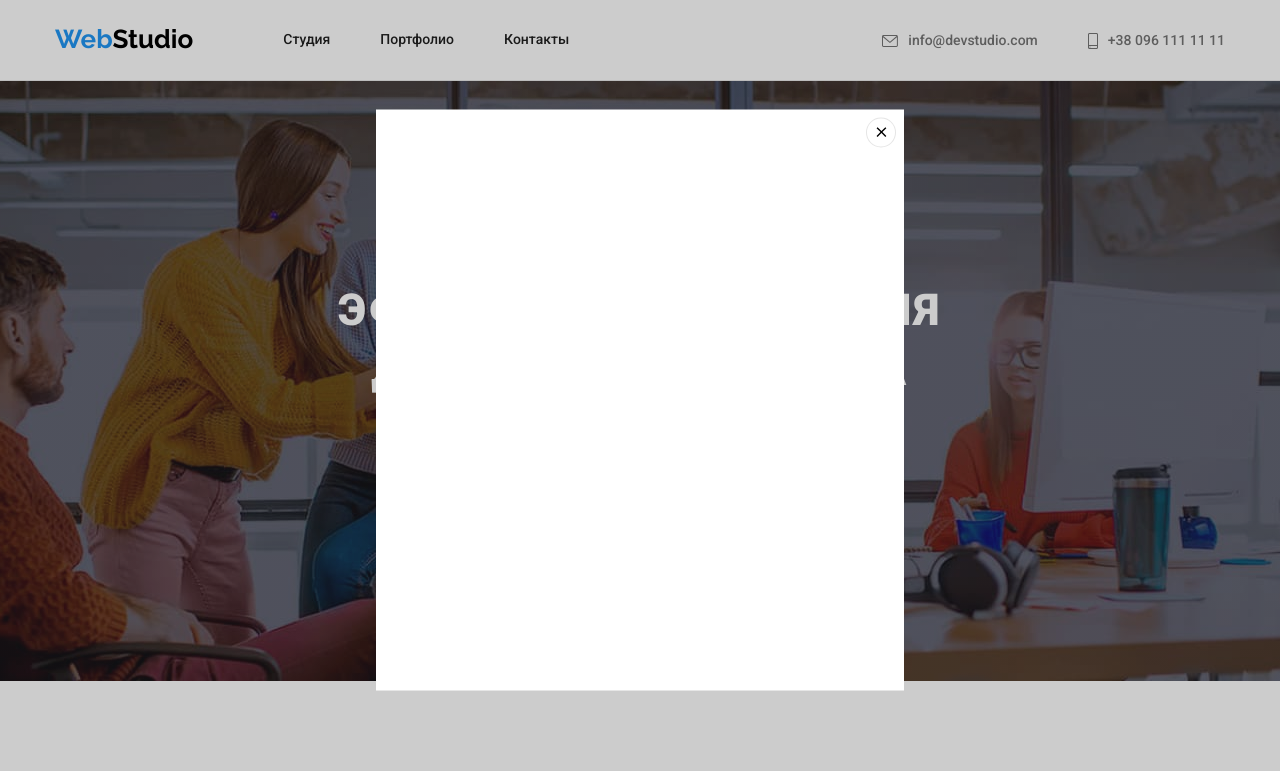
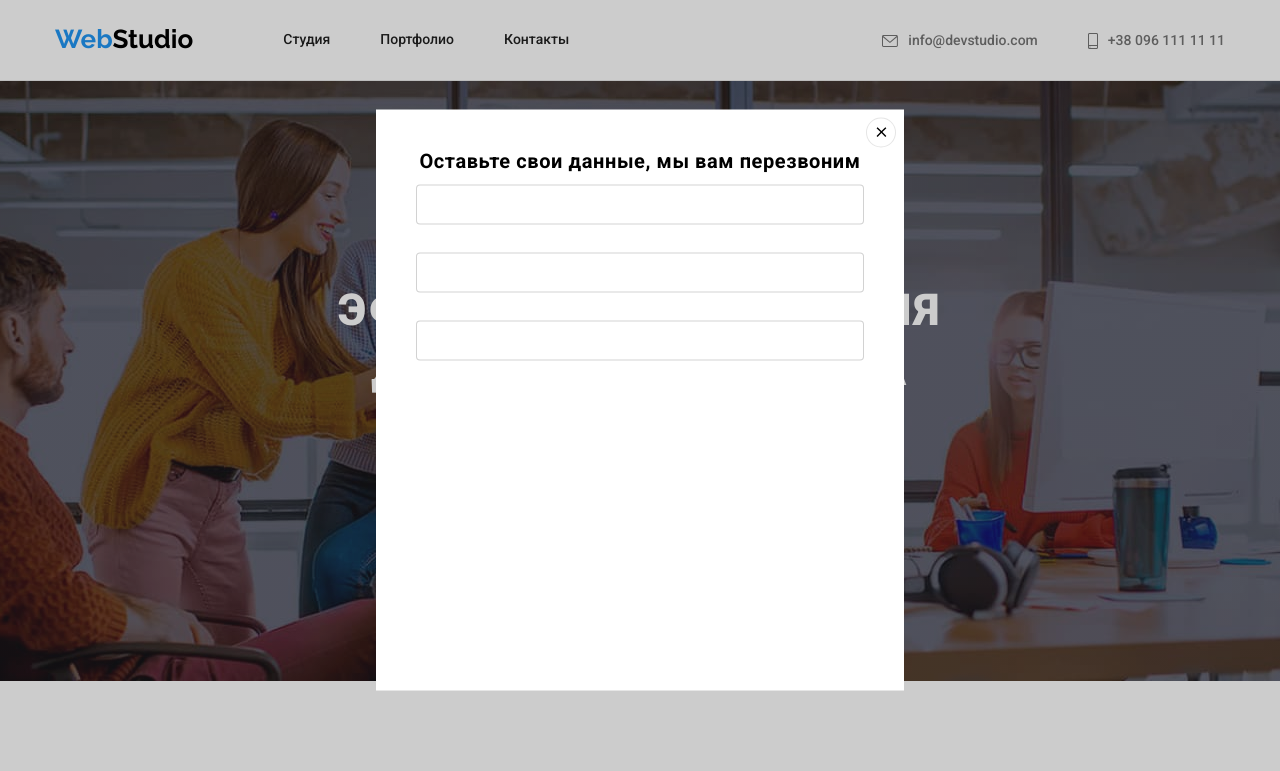
Before and after one commit to AlexDvor/goit-markup-hw-06, a plain HTML site: page index.html in a window 1280 px wide. Both pictures are taken after a click on the button "Заказать услугу". Shown: the top 771 px of the page. Drawn offline with nearby package versions, Linux system fonts and the light colour scheme.

Commit message:
added form for regist

```diff
--- a/css/style.css
+++ b/css/style.css
@@ -819,3 +819,28 @@ p {
   border: 1px solid rgba(0, 0, 0, 0.1);
   border-radius: 50%;
 }
+
+.form-sign {
+  display: flex;
+  flex-direction: column;
+}
+
+.form-sing p {
+  font-weight: 700;
+  font-size: 20px;
+  line-height: 1.15;
+  text-align: center;
+  letter-spacing: 0.03em;
+  margin-bottom: 12px;
+}
+
+.input-form {
+  margin-bottom: 28px;
+}
+
+.input-form input {
+  width: 100%;
+  height: 40px;
+  border: 1px solid rgba(33, 33, 33, 0.2);
+  border-radius: 4px;
+}
--- a/index.html
+++ b/index.html
@@ -496,6 +496,7 @@
         </div>
       </div>
     </footer>
+
     <div class="backdrop is-hidden" data-modal>
       <div class="modal">
         <button type="button" class="btn-modal" data-modal-close>
@@ -503,6 +504,20 @@
             <use href="./images/symbol-defs.svg#icon-close-black"></use>
           </svg>
         </button>
+        <form name="form-sing" class="form-sing">
+          <p>Оставьте свои данные, мы вам перезвоним</p>
+          <div class="input-form">
+            <input type="text" />
+          </div>
+
+          <div class="input-form">
+            <input type="tel" />
+          </div>
+
+          <div class="input-form">
+            <input type="email" />
+          </div>
+        </form>
       </div>
     </div>
     <script src="./js/modal.js"></script>
```
